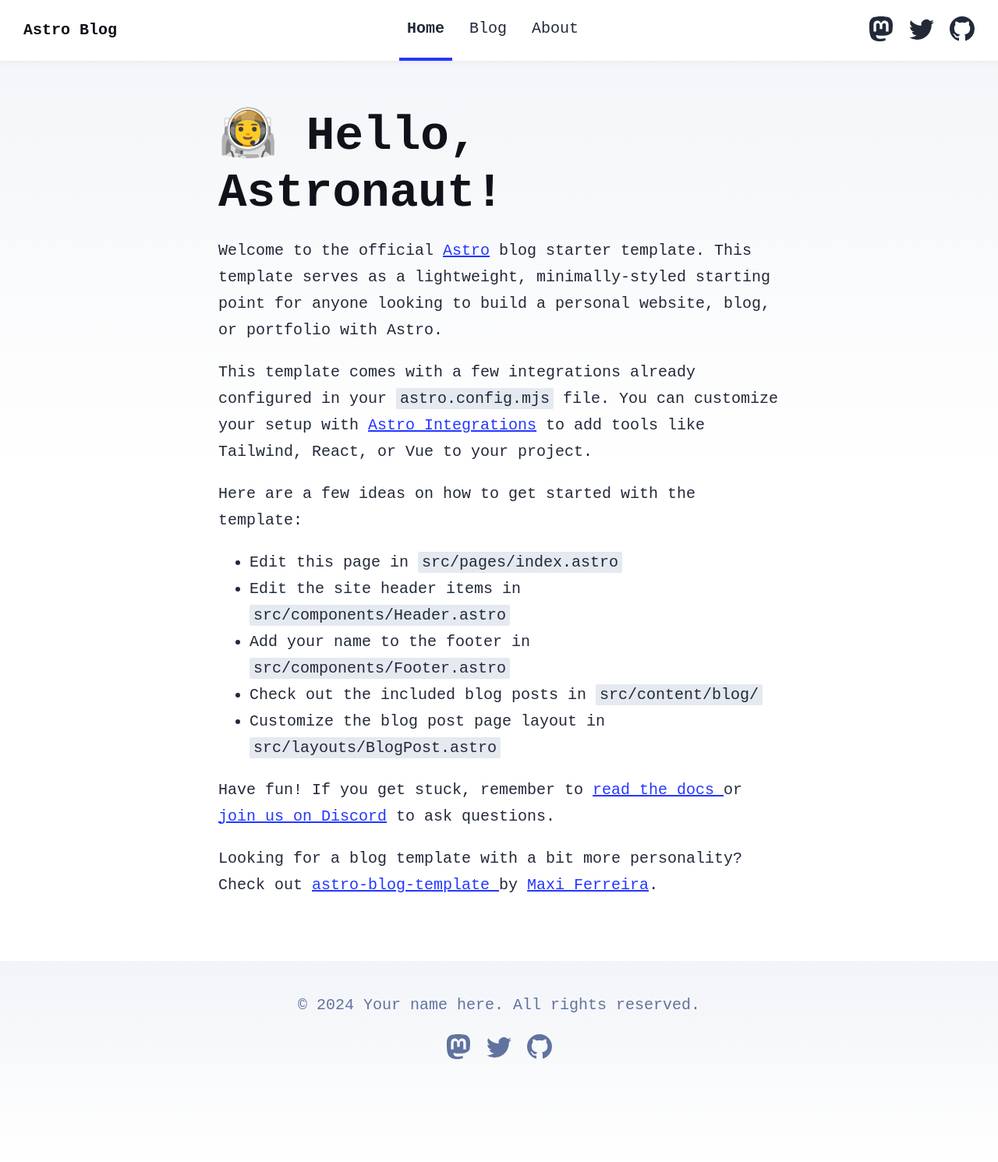
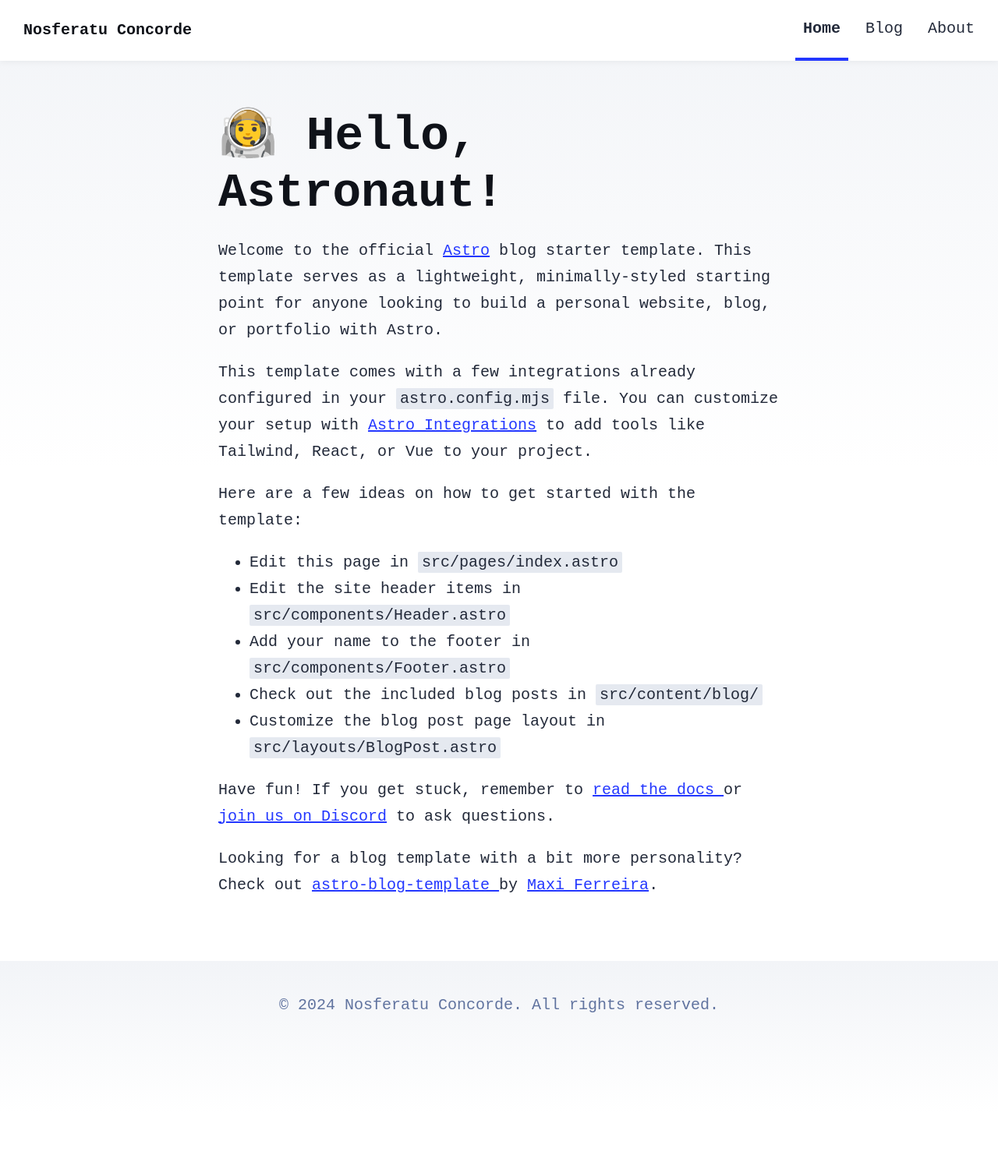
Before and after one commit to nosferatu-concorde/github.io, an Astro site: page / in a window 1280 px wide. Shown: the whole page at 78% size. After the commit the page ends 1427 px from the top, so only its background shows below. Built offline with nearby package versions, Linux system fonts and the light colour scheme; Astro itself is replaced by a stand-in of ours.

Commit message:
update title, remove social links

```diff
--- a/src/components/Footer.astro
+++ b/src/components/Footer.astro
@@ -3,41 +3,7 @@
 ---
 
 <footer>
-	&copy; {today.getFullYear()} Your name here. All rights reserved.
-	<div class="social-links">
-		<a href="https://m.webtoo.ls/@astro" target="_blank">
-			<span class="sr-only">Follow Astro on Mastodon</span>
-			<svg
-				viewBox="0 0 16 16"
-				aria-hidden="true"
-				width="32"
-				height="32"
-				astro-icon="social/mastodon"
-				><path
-					fill="currentColor"
-					d="M11.19 12.195c2.016-.24 3.77-1.475 3.99-2.603.348-1.778.32-4.339.32-4.339 0-3.47-2.286-4.488-2.286-4.488C12.062.238 10.083.017 8.027 0h-.05C5.92.017 3.942.238 2.79.765c0 0-2.285 1.017-2.285 4.488l-.002.662c-.004.64-.007 1.35.011 2.091.083 3.394.626 6.74 3.78 7.57 1.454.383 2.703.463 3.709.408 1.823-.1 2.847-.647 2.847-.647l-.06-1.317s-1.303.41-2.767.36c-1.45-.05-2.98-.156-3.215-1.928a3.614 3.614 0 0 1-.033-.496s1.424.346 3.228.428c1.103.05 2.137-.064 3.188-.189zm1.613-2.47H11.13v-4.08c0-.859-.364-1.295-1.091-1.295-.804 0-1.207.517-1.207 1.541v2.233H7.168V5.89c0-1.024-.403-1.541-1.207-1.541-.727 0-1.091.436-1.091 1.296v4.079H3.197V5.522c0-.859.22-1.541.66-2.046.456-.505 1.052-.764 1.793-.764.856 0 1.504.328 1.933.983L8 4.39l.417-.695c.429-.655 1.077-.983 1.934-.983.74 0 1.336.259 1.791.764.442.505.661 1.187.661 2.046v4.203z"
-				></path></svg
-			>
-		</a>
-		<a href="https://twitter.com/astrodotbuild" target="_blank">
-			<span class="sr-only">Follow Astro on Twitter</span>
-			<svg viewBox="0 0 16 16" aria-hidden="true" width="32" height="32" astro-icon="social/twitter"
-				><path
-					fill="currentColor"
-					d="M5.026 15c6.038 0 9.341-5.003 9.341-9.334 0-.14 0-.282-.006-.422A6.685 6.685 0 0 0 16 3.542a6.658 6.658 0 0 1-1.889.518 3.301 3.301 0 0 0 1.447-1.817 6.533 6.533 0 0 1-2.087.793A3.286 3.286 0 0 0 7.875 6.03a9.325 9.325 0 0 1-6.767-3.429 3.289 3.289 0 0 0 1.018 4.382A3.323 3.323 0 0 1 .64 6.575v.045a3.288 3.288 0 0 0 2.632 3.218 3.203 3.203 0 0 1-.865.115 3.23 3.23 0 0 1-.614-.057 3.283 3.283 0 0 0 3.067 2.277A6.588 6.588 0 0 1 .78 13.58a6.32 6.32 0 0 1-.78-.045A9.344 9.344 0 0 0 5.026 15z"
-				></path></svg
-			>
-		</a>
-		<a href="https://github.com/withastro/astro" target="_blank">
-			<span class="sr-only">Go to Astro's GitHub repo</span>
-			<svg viewBox="0 0 16 16" aria-hidden="true" width="32" height="32" astro-icon="social/github"
-				><path
-					fill="currentColor"
-					d="M8 0C3.58 0 0 3.58 0 8c0 3.54 2.29 6.53 5.47 7.59.4.07.55-.17.55-.38 0-.19-.01-.82-.01-1.49-2.01.37-2.53-.49-2.69-.94-.09-.23-.48-.94-.82-1.13-.28-.15-.68-.52-.01-.53.63-.01 1.08.58 1.23.82.72 1.21 1.87.87 2.33.66.07-.52.28-.87.51-1.07-1.78-.2-3.64-.89-3.64-3.95 0-.87.31-1.59.82-2.15-.08-.2-.36-1.02.08-2.12 0 0 .67-.21 2.2.82.64-.18 1.32-.27 2-.27.68 0 1.36.09 2 .27 1.53-1.04 2.2-.82 2.2-.82.44 1.1.16 1.92.08 2.12.51.56.82 1.27.82 2.15 0 3.07-1.87 3.75-3.65 3.95.29.25.54.73.54 1.48 0 1.07-.01 1.93-.01 2.2 0 .21.15.46.55.38A8.012 8.012 0 0 0 16 8c0-4.42-3.58-8-8-8z"
-				></path></svg
-			>
-		</a>
-	</div>
+	&copy; {today.getFullYear()} Nosferatu Concorde. All rights reserved.
 </footer>
 <style>
 	footer {
@@ -46,17 +12,4 @@
 		color: rgb(var(--gray));
 		text-align: center;
 	}
-	.social-links {
-		display: flex;
-		justify-content: center;
-		gap: 1em;
-		margin-top: 1em;
-	}
-	.social-links a {
-		text-decoration: none;
-		color: rgb(var(--gray));
-	}
-	.social-links a:hover {
-		color: rgb(var(--gray-dark));
-	}
 </style>
--- a/src/components/Header.astro
+++ b/src/components/Header.astro
@@ -11,35 +11,7 @@
 			<HeaderLink href="/blog">Blog</HeaderLink>
 			<HeaderLink href="/about">About</HeaderLink>
 		</div>
-		<div class="social-links">
-			<a href="https://m.webtoo.ls/@astro" target="_blank">
-				<span class="sr-only">Follow Astro on Mastodon</span>
-				<svg viewBox="0 0 16 16" aria-hidden="true" width="32" height="32"
-					><path
-						fill="currentColor"
-						d="M11.19 12.195c2.016-.24 3.77-1.475 3.99-2.603.348-1.778.32-4.339.32-4.339 0-3.47-2.286-4.488-2.286-4.488C12.062.238 10.083.017 8.027 0h-.05C5.92.017 3.942.238 2.79.765c0 0-2.285 1.017-2.285 4.488l-.002.662c-.004.64-.007 1.35.011 2.091.083 3.394.626 6.74 3.78 7.57 1.454.383 2.703.463 3.709.408 1.823-.1 2.847-.647 2.847-.647l-.06-1.317s-1.303.41-2.767.36c-1.45-.05-2.98-.156-3.215-1.928a3.614 3.614 0 0 1-.033-.496s1.424.346 3.228.428c1.103.05 2.137-.064 3.188-.189zm1.613-2.47H11.13v-4.08c0-.859-.364-1.295-1.091-1.295-.804 0-1.207.517-1.207 1.541v2.233H7.168V5.89c0-1.024-.403-1.541-1.207-1.541-.727 0-1.091.436-1.091 1.296v4.079H3.197V5.522c0-.859.22-1.541.66-2.046.456-.505 1.052-.764 1.793-.764.856 0 1.504.328 1.933.983L8 4.39l.417-.695c.429-.655 1.077-.983 1.934-.983.74 0 1.336.259 1.791.764.442.505.661 1.187.661 2.046v4.203z"
-					></path></svg
-				>
-			</a>
-			<a href="https://twitter.com/astrodotbuild" target="_blank">
-				<span class="sr-only">Follow Astro on Twitter</span>
-				<svg viewBox="0 0 16 16" aria-hidden="true" width="32" height="32"
-					><path
-						fill="currentColor"
-						d="M5.026 15c6.038 0 9.341-5.003 9.341-9.334 0-.14 0-.282-.006-.422A6.685 6.685 0 0 0 16 3.542a6.658 6.658 0 0 1-1.889.518 3.301 3.301 0 0 0 1.447-1.817 6.533 6.533 0 0 1-2.087.793A3.286 3.286 0 0 0 7.875 6.03a9.325 9.325 0 0 1-6.767-3.429 3.289 3.289 0 0 0 1.018 4.382A3.323 3.323 0 0 1 .64 6.575v.045a3.288 3.288 0 0 0 2.632 3.218 3.203 3.203 0 0 1-.865.115 3.23 3.23 0 0 1-.614-.057 3.283 3.283 0 0 0 3.067 2.277A6.588 6.588 0 0 1 .78 13.58a6.32 6.32 0 0 1-.78-.045A9.344 9.344 0 0 0 5.026 15z"
-					></path></svg
-				>
-			</a>
-			<a href="https://github.com/withastro/astro" target="_blank">
-				<span class="sr-only">Go to Astro's GitHub repo</span>
-				<svg viewBox="0 0 16 16" aria-hidden="true" width="32" height="32"
-					><path
-						fill="currentColor"
-						d="M8 0C3.58 0 0 3.58 0 8c0 3.54 2.29 6.53 5.47 7.59.4.07.55-.17.55-.38 0-.19-.01-.82-.01-1.49-2.01.37-2.53-.49-2.69-.94-.09-.23-.48-.94-.82-1.13-.28-.15-.68-.52-.01-.53.63-.01 1.08.58 1.23.82.72 1.21 1.87.87 2.33.66.07-.52.28-.87.51-1.07-1.78-.2-3.64-.89-3.64-3.95 0-.87.31-1.59.82-2.15-.08-.2-.36-1.02.08-2.12 0 0 .67-.21 2.2.82.64-.18 1.32-.27 2-.27.68 0 1.36.09 2 .27 1.53-1.04 2.2-.82 2.2-.82.44 1.1.16 1.92.08 2.12.51.56.82 1.27.82 2.15 0 3.07-1.87 3.75-3.65 3.95.29.25.54.73.54 1.48 0 1.07-.01 1.93-.01 2.2 0 .21.15.46.55.38A8.012 8.012 0 0 0 16 8c0-4.42-3.58-8-8-8z"
-					></path></svg
-				>
-			</a>
-		</div>
+
 	</nav>
 </header>
 <style>
@@ -73,13 +45,5 @@
 		text-decoration: none;
 		border-bottom-color: var(--accent);
 	}
-	.social-links,
-	.social-links a {
-		display: flex;
-	}
-	@media (max-width: 720px) {
-		.social-links {
-			display: none;
-		}
-	}
+	@media (max-width: 720px) {}
 </style>
--- a/src/consts.ts
+++ b/src/consts.ts
@@ -1,5 +1,5 @@
 // Place any global data in this file.
 // You can import this data from anywhere in your site by using the `import` keyword.
 
-export const SITE_TITLE = 'Astro Blog';
-export const SITE_DESCRIPTION = 'Welcome to my website!';
+export const SITE_TITLE = "Nosferatu Concorde";
+export const SITE_DESCRIPTION = "A Dev Log";
```
